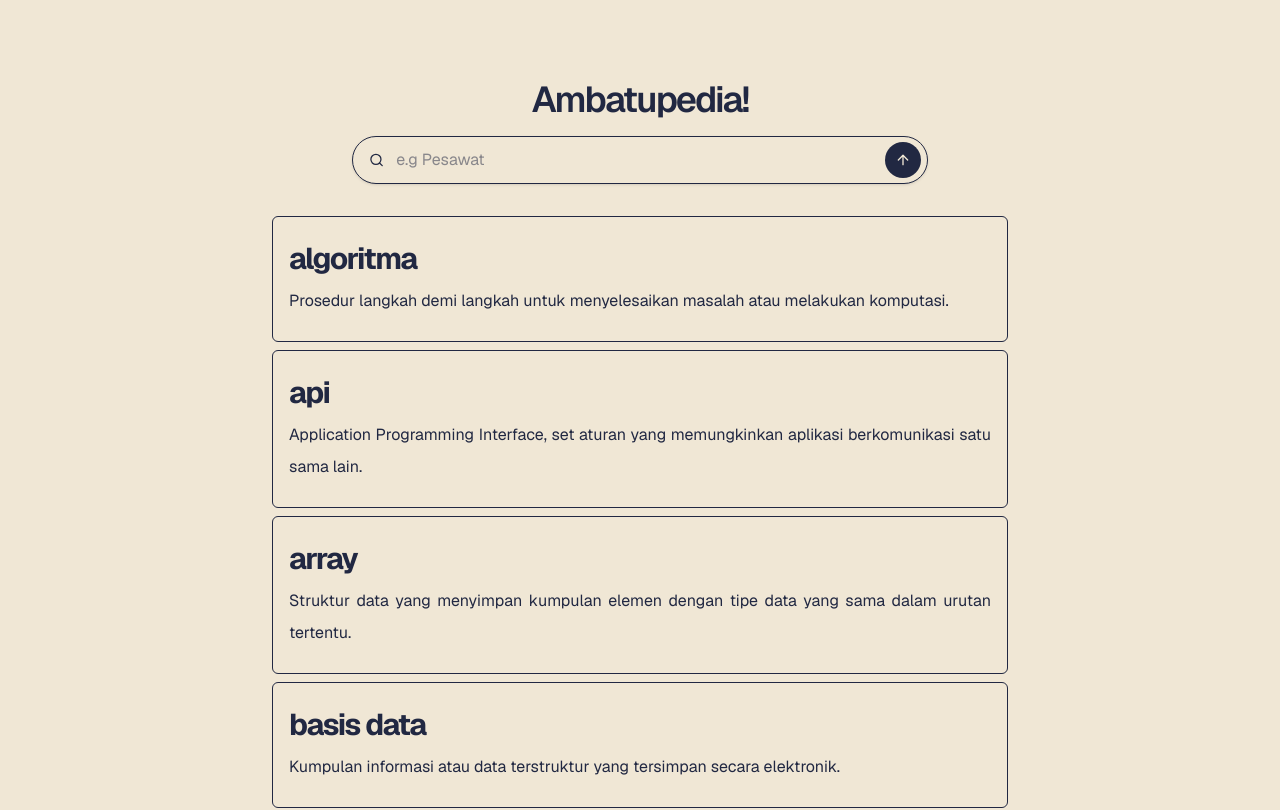
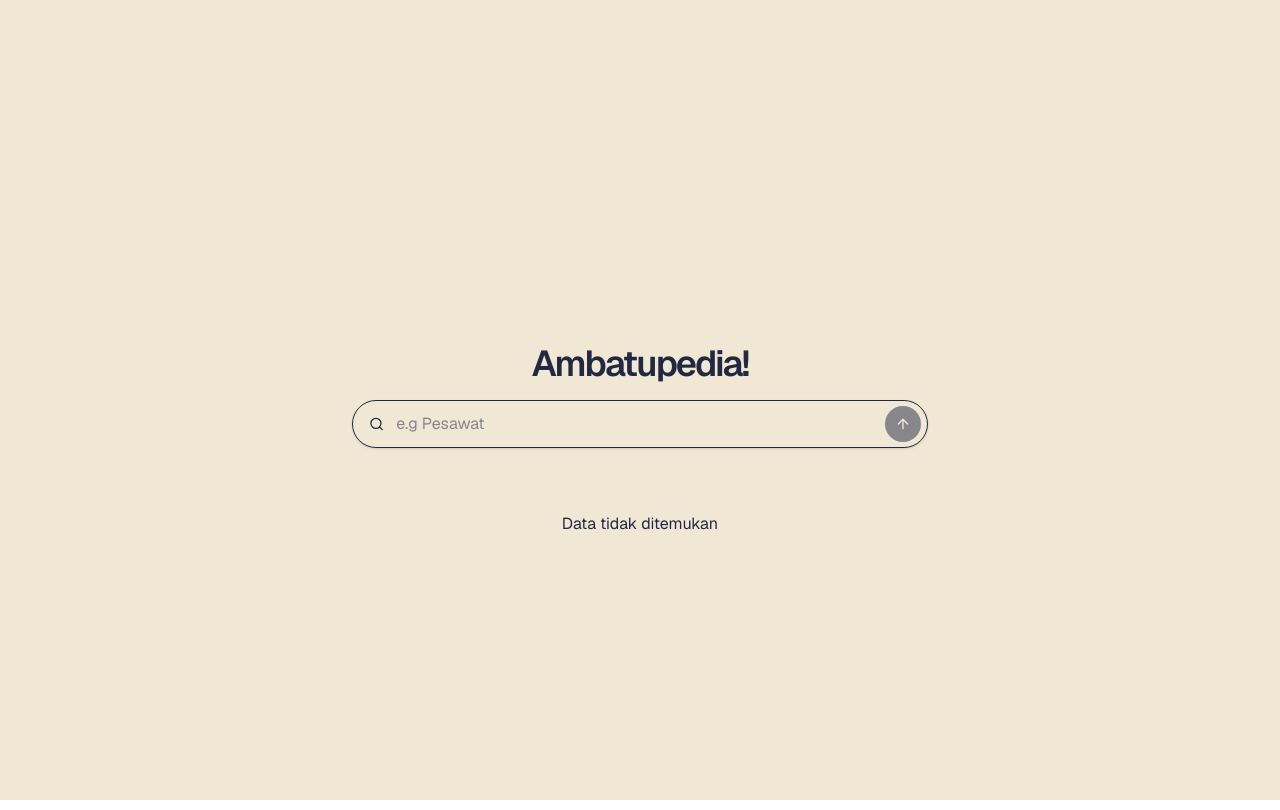
Before and after one commit to Jayennn/ITK-IF251430-data-stucture-final-project, a React (Vite) app: page / in a window 1280 px wide. Shown: the top 810 px of the page. Built offline with nearby package versions, Linux system fonts and the light colour scheme.

Commit message:
feat:form handling

```diff
--- a/src/App.tsx
+++ b/src/App.tsx
@@ -2,18 +2,24 @@ import { ArrowUp, Search } from 'lucide-react';
 import { useDictionary } from './hooks/useDictionary';
 import { usePagination } from './hooks/usePagination';
 import { cn } from './lib/utils';
-import { useEffect } from 'react';
+import React, { useState } from 'react';
 
 function App() {
+  const [keyword, setKeyword] = useState<string>('');
   const { results, search } = useDictionary();
   const { data, totalPages, currentPage, setCurrentPage } = usePagination(
     results,
     5
   );
 
+  function onSubmit(e: React.FormEvent<HTMLFormElement>) {
+    e.preventDefault();
+    search(keyword);
+  }
+
   return (
     <div className="min-h-screen bg-[#F0E7D5] text-[#212842]">
-      <div className="container max-w-3xl mx-auto font-geist px-4">
+      <div className="h-screen flex flex-col items-center justify-center container max-w-3xl mx-auto font-geist px-4">
         {/* Header */}
         <div className="pt-20 flex items-center justify-center">
           <div className="text-4xl font-semibold tracking-tighter">
@@ -22,21 +28,29 @@ function App() {
         </div>
 
         {/* Sticky Search Form */}
-        <div className="sticky top-6 z-10 py-4">
-          <form className="bg-[#F0E7D5] w-full max-w-xl mx-auto flex items-center justify-between border border-[#212842] h-12 rounded-full shadow-sm">
+        <div className="sticky top-6 z-10 py-4 w-full">
+          <form
+            onSubmit={onSubmit}
+            className="bg-[#F0E7D5] w-full max-w-xl mx-auto flex items-center justify-between border border-[#212842] h-12 rounded-full shadow-sm"
+          >
             <div className="w-full flex items-center p-4">
               <Search size={16} />
               <input
-                onChange={(e) => search(e.target.value)}
+                onChange={(e) => setKeyword(e.target.value)}
                 className="ml-3 w-full outline-0 bg-transparent"
                 type="text"
+                value={keyword}
                 placeholder="e.g Pesawat"
               />
             </div>
             <div className="px-1.5">
               <button
+                disabled={!keyword}
                 type="submit"
-                className="inline-flex items-center justify-center h-9 w-9 px-4 py-2 bg-[#212842] rounded-full"
+                className={cn(
+                  'inline-flex items-center justify-center h-9 w-9 px-4 py-2 rounded-full',
+                  !keyword ? 'disabled:bg-[#212842]/50' : 'bg-[#212842]'
+                )}
               >
                 <span className="text-[#F0E7D5] inline-flex items-center justify-center p-0 m-0 w-6 h-6">
                   <ArrowUp size={16} />
@@ -55,7 +69,7 @@ function App() {
                 className="w-full border border-[#212842] rounded-md"
               >
                 <div className="flex flex-col py-6 px-4 gap-2">
-                  <h2 className="font-bold tracking-tighter text-3xl">
+                  <h2 className="capitalize font-bold tracking-tighter text-3xl">
                     {keyword_id}
                   </h2>
                   <p className="text-base/8 text-justify">{definition}</p>
@@ -66,7 +80,8 @@ function App() {
         </div>
 
         {/* Pagination */}
-        <div className="my-4 flex items-center justify-between">
+        {results.length > 0 ? (
+          <div className="w-full my-4 flex items-center justify-between">
             Total Pages: {totalPages}
             <div className="flex gap-2">
               {Array.from({ length: totalPages }, (_, index) => {
@@ -90,6 +105,11 @@ function App() {
               })}
             </div>
           </div>
+        ) : (
+          <>
+            <p>Data tidak ditemukan</p>
+          </>
+        )}
       </div>
     </div>
   );
--- a/src/helpers/dictionary.ts
+++ b/src/helpers/dictionary.ts
@@ -27,8 +27,8 @@ const dictionaryEasterEgg: Entry[] = [
     definition:
       'Kondisi penglihatan yang tidak jelas, biasanya terjadi saat bangun tidur atau lupa pakai kacamata.',
     easterEgg: () => {
-      // Blur effect pada halaman
       console.log('test');
+
       document.body.style.filter = 'blur(5px)';
       setTimeout(() => {
         document.body.style.filter = 'blur(0px)';
--- a/src/hooks/useDictionary.ts
+++ b/src/hooks/useDictionary.ts
@@ -1,12 +1,13 @@
 import { useState } from 'react';
 import { dictionaryService } from '../helpers/dictionary';
+import type { Entry } from '../models/entry';
 
 export function useDictionary() {
-  const [results, setResults] = useState(dictionaryService.getAllData());
+  const [results, setResults] = useState<Entry[]>([]);
 
   function search(keyword: string) {
     if (!keyword) {
-      setResults(dictionaryService.getAllData());
+      setResults([]);
     } else {
       const foundResults = dictionaryService.findByKeyword(keyword);
 
--- a/src/services/DictionaryService.ts
+++ b/src/services/DictionaryService.ts
@@ -8,6 +8,7 @@ export class DictionaryService {
   ) {}
 
   public getAllData(): Entry[] {
+    this.en_tree.getData();
     return this.id_tree.getData();
   }
 
```
Lines whose indentation alone changed are shown as unchanged.
